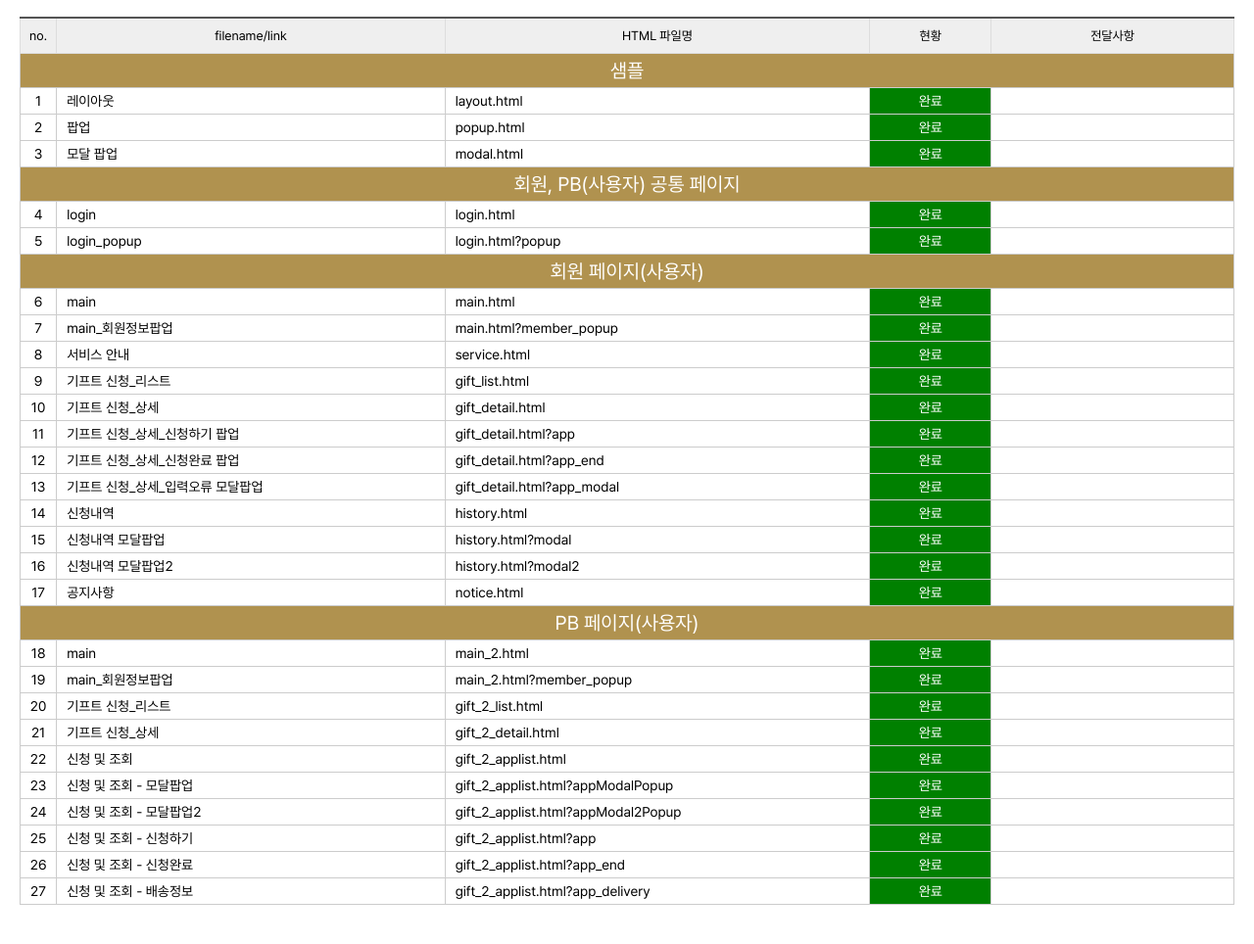
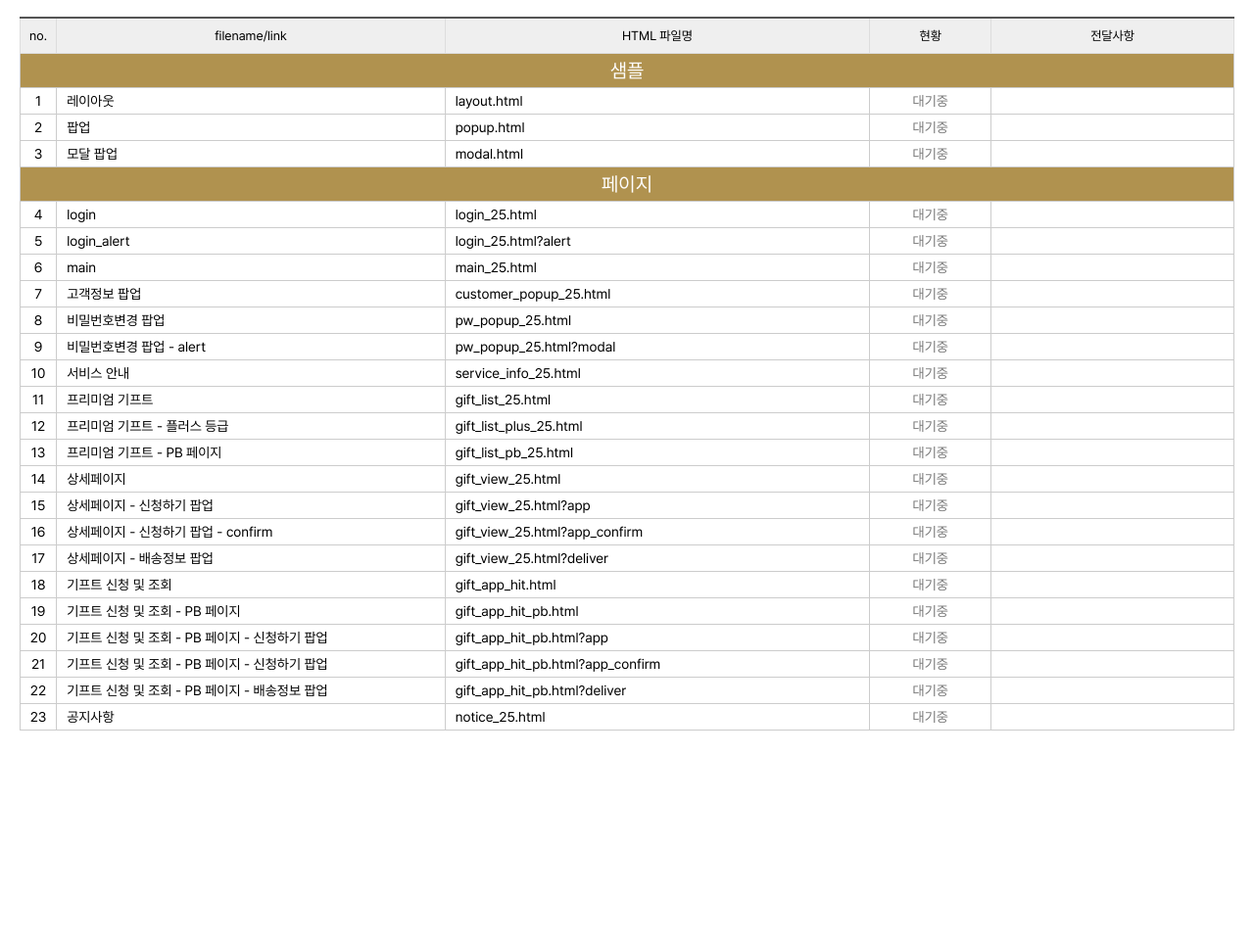
Before and after one commit to kik87827/nhgv_vip_25, a website: page src/codinglist.html in a window 1280 px wide. Shown: the part 101-1065 px from the top of the page at 98% size. After the commit the page ends 887 px from the top, so only its background shows below. Drawn offline with nearby package versions, Linux system fonts and the light colour scheme; files that its build step writes are made by us from their sources; files whose address does not match are found by name.

Commit message:
코딩리스트 작성성

```diff
--- a/src/codinglist.html
+++ b/src/codinglist.html
@@ -55,7 +55,7 @@
 <body id="guide">
 
 	<div class="header_pixed">
-		<h1>NH투자증권 VIP</h1>
+		<h1>NH투자증권 VIP 2025</h1>
 		<p>End page : <span class="curr_n"></span>page / Total page : <span class="total_n"></span>page</p>
 		<p>진행율 : <span class="per"></span></p>
 	</div>
@@ -87,198 +87,164 @@
 						<td class="no"></td>
 						<td class="link"><a href="layout.html" target="_blank">레이아웃</a></td>
 						<td class="td_url"></td>
-						<td class="work end"></td>
+						<td class="work"></td>
 						<td class="bgo"></td>
 					</tr>
 					<tr>
 						<td class="no"></td>
 						<td class="link"><a href="popup.html" target="_blank">팝업</a></td>
 						<td class="td_url"></td>
-						<td class="work end"></td>
+						<td class="work"></td>
 						<td class="bgo"></td>
 					</tr>
 					<tr>
 						<td class="no"></td>
 						<td class="link"><a href="modal.html" target="_blank">모달 팝업</a></td>
 						<td class="td_url"></td>
-						<td class="work end"></td>
+						<td class="work"></td>
 						<td class="bgo"></td>
 					</tr>
 					<tr class="depth">
-						<td colspan="5">회원, PB(사용자) 공통 페이지</td>
+						<td colspan="5">페이지</td>
 					</tr>
 					<tr>
 						<td class="no"></td>
-						<td class="link"><a href="login.html" target="_blank">login</a></td>
+						<td class="link"><a href="login_25.html" target="_blank">login</a></td>
 						<td class="td_url"></td>
-						<td class="work end"></td>
+						<td class="work"></td>
 						<td class="bgo"></td>
 					</tr>
 					<tr>
 						<td class="no"></td>
-						<td class="link"><a href="login.html?popup" target="_blank">login_popup</a></td>
+						<td class="link"><a href="login_25.html?alert" target="_blank">login_alert</a></td>
 						<td class="td_url"></td>
-						<td class="work end"></td>
-						<td class="bgo"></td>
-					</tr>
-					<tr class="depth">
-						<td colspan="5">회원 페이지(사용자)</td>
-					</tr>
-					<tr>
-						<td class="no"></td>
-						<td class="link"><a href="main.html" target="_blank">main</a></td>
-						<td class="td_url"></td>
-						<td class="work end"></td>
+						<td class="work"></td>
 						<td class="bgo"></td>
 					</tr>
 					<tr>
 						<td class="no"></td>
-						<td class="link"><a href="main.html?member_popup" target="_blank">main_회원정보팝업</a></td>
+						<td class="link"><a href="main_25.html" target="_blank">main</a></td>
 						<td class="td_url"></td>
-						<td class="work end"></td>
+						<td class="work"></td>
 						<td class="bgo"></td>
 					</tr>
 					<tr>
 						<td class="no"></td>
-						<td class="link"><a href="service.html" target="_blank">서비스 안내</a></td>
+						<td class="link"><a href="customer_popup_25.html" target="_blank">고객정보 팝업</a></td>
 						<td class="td_url"></td>
-						<td class="work end"></td>
+						<td class="work"></td>
 						<td class="bgo"></td>
 					</tr>
 					<tr>
 						<td class="no"></td>
-						<td class="link"><a href="gift_list.html" target="_blank">기프트 신청_리스트</a></td>
+						<td class="link"><a href="pw_popup_25.html" target="_blank">비밀번호변경 팝업</a></td>
 						<td class="td_url"></td>
-						<td class="work end"></td>
+						<td class="work"></td>
 						<td class="bgo"></td>
 					</tr>
 					<tr>
 						<td class="no"></td>
-						<td class="link"><a href="gift_detail.html" target="_blank">기프트 신청_상세</a></td>
+						<td class="link"><a href="pw_popup_25.html?modal" target="_blank">비밀번호변경 팝업 - alert</a></td>
 						<td class="td_url"></td>
-						<td class="work end"></td>
+						<td class="work"></td>
 						<td class="bgo"></td>
 					</tr>
 					<tr>
 						<td class="no"></td>
-						<td class="link"><a href="gift_detail.html?app" target="_blank">기프트 신청_상세_신청하기 팝업</a></td>
+						<td class="link"><a href="service_info_25.html" target="_blank">서비스 안내</a></td>
 						<td class="td_url"></td>
-						<td class="work end"></td>
+						<td class="work"></td>
 						<td class="bgo"></td>
 					</tr>
 					<tr>
 						<td class="no"></td>
-						<td class="link"><a href="gift_detail.html?app_end" target="_blank">기프트 신청_상세_신청완료 팝업</a></td>
+						<td class="link"><a href="gift_list_25.html" target="_blank">프리미엄 기프트</a></td>
 						<td class="td_url"></td>
-						<td class="work end"></td>
+						<td class="work"></td>
 						<td class="bgo"></td>
 					</tr>
 					<tr>
 						<td class="no"></td>
-						<td class="link"><a href="gift_detail.html?app_modal" target="_blank">기프트 신청_상세_입력오류 모달팝업</a></td>
+						<td class="link"><a href="gift_list_plus_25.html" target="_blank">프리미엄 기프트 - 플러스 등급</a></td>
 						<td class="td_url"></td>
-						<td class="work end"></td>
+						<td class="work"></td>
 						<td class="bgo"></td>
 					</tr>
 					<tr>
 						<td class="no"></td>
-						<td class="link"><a href="history.html" target="_blank">신청내역</a></td>
+						<td class="link"><a href="gift_list_pb_25.html" target="_blank">프리미엄 기프트 - PB 페이지</a></td>
 						<td class="td_url"></td>
-						<td class="work end"></td>
+						<td class="work"></td>
 						<td class="bgo"></td>
 					</tr>
 					<tr>
 						<td class="no"></td>
-						<td class="link"><a href="history.html?modal" target="_blank">신청내역 모달팝업</a></td>
+						<td class="link"><a href="gift_view_25.html" target="_blank">상세페이지</a></td>
 						<td class="td_url"></td>
-						<td class="work end"></td>
+						<td class="work"></td>
 						<td class="bgo"></td>
 					</tr>
 					<tr>
 						<td class="no"></td>
-						<td class="link"><a href="history.html?modal2" target="_blank">신청내역 모달팝업2</a></td>
+						<td class="link"><a href="gift_view_25.html?app" target="_blank">상세페이지 - 신청하기 팝업</a></td>
 						<td class="td_url"></td>
-						<td class="work end"></td>
+						<td class="work"></td>
 						<td class="bgo"></td>
 					</tr>
 					<tr>
 						<td class="no"></td>
-						<td class="link"><a href="notice.html" target="_blank">공지사항</a></td>
+						<td class="link"><a href="gift_view_25.html?app_confirm" target="_blank">상세페이지 - 신청하기 팝업 - confirm</a></td>
 						<td class="td_url"></td>
-						<td class="work end"></td>
-						<td class="bgo"></td>
-					</tr>
-					<tr class="depth">
-						<td colspan="5">PB 페이지(사용자)</td>
-					</tr>
-					<tr>
-						<td class="no"></td>
-						<td class="link"><a href="main_2.html" target="_blank">main</a></td>
-						<td class="td_url"></td>
-						<td class="work end"></td>
+						<td class="work"></td>
 						<td class="bgo"></td>
 					</tr>
 					<tr>
 						<td class="no"></td>
-						<td class="link"><a href="main_2.html?member_popup" target="_blank">main_회원정보팝업</a></td>
+						<td class="link"><a href="gift_view_25.html?deliver" target="_blank">상세페이지 - 배송정보 팝업</a></td>
 						<td class="td_url"></td>
-						<td class="work end"></td>
+						<td class="work"></td>
 						<td class="bgo"></td>
 					</tr>
 					<tr>
 						<td class="no"></td>
-						<td class="link"><a href="gift_2_list.html" target="_blank">기프트 신청_리스트</a></td>
+						<td class="link"><a href="gift_app_hit.html" target="_blank">기프트 신청 및 조회</a></td>
 						<td class="td_url"></td>
-						<td class="work end"></td>
+						<td class="work"></td>
 						<td class="bgo"></td>
 					</tr>
 					<tr>
 						<td class="no"></td>
-						<td class="link"><a href="gift_2_detail.html" target="_blank">기프트 신청_상세</a></td>
+						<td class="link"><a href="gift_app_hit_pb.html" target="_blank">기프트 신청 및 조회 - PB 페이지</a></td>
 						<td class="td_url"></td>
-						<td class="work end"></td>
+						<td class="work"></td>
 						<td class="bgo"></td>
 					</tr>
 					<tr>
 						<td class="no"></td>
-						<td class="link"><a href="gift_2_applist.html" target="_blank">신청 및 조회</a></td>
+						<td class="link"><a href="gift_app_hit_pb.html?app" target="_blank">기프트 신청 및 조회 - PB 페이지 - 신청하기 팝업</a></td>
 						<td class="td_url"></td>
-						<td class="work end"></td>
+						<td class="work"></td>
 						<td class="bgo"></td>
 					</tr>
 					<tr>
 						<td class="no"></td>
-						<td class="link"><a href="gift_2_applist.html?appModalPopup" target="_blank">신청 및 조회 - 모달팝업</a></td>
+						<td class="link"><a href="gift_app_hit_pb.html?app_confirm" target="_blank">기프트 신청 및 조회 - PB 페이지 - 신청하기 팝업</a></td>
 						<td class="td_url"></td>
-						<td class="work end"></td>
+						<td class="work"></td>
 						<td class="bgo"></td>
 					</tr>
 					<tr>
 						<td class="no"></td>
-						<td class="link"><a href="gift_2_applist.html?appModal2Popup" target="_blank">신청 및 조회 - 모달팝업2</a></td>
+						<td class="link"><a href="gift_app_hit_pb.html?deliver" target="_blank">기프트 신청 및 조회 - PB 페이지 - 배송정보 팝업</a></td>
 						<td class="td_url"></td>
-						<td class="work end"></td>
+						<td class="work"></td>
 						<td class="bgo"></td>
 					</tr>
 					<tr>
 						<td class="no"></td>
-						<td class="link"><a href="gift_2_applist.html?app" target="_blank">신청 및 조회 - 신청하기</a></td>
+						<td class="link"><a href="notice_25.html" target="_blank">공지사항</a></td>
 						<td class="td_url"></td>
-						<td class="work end"></td>
-						<td class="bgo"></td>
-					</tr>
-					<tr>
-						<td class="no"></td>
-						<td class="link"><a href="gift_2_applist.html?app_end" target="_blank">신청 및 조회 - 신청완료</a></td>
-						<td class="td_url"></td>
-						<td class="work end"></td>
-						<td class="bgo"></td>
-					</tr>
-					<tr>
-						<td class="no"></td>
-						<td class="link"><a href="gift_2_applist.html?app_delivery" target="_blank">신청 및 조회 - 배송정보</a></td>
-						<td class="td_url"></td>
-						<td class="work end"></td>
+						<td class="work"></td>
 						<td class="bgo"></td>
 					</tr>
 				</tbody>
```
Also changed, not shown: dist/codinglist.html.
